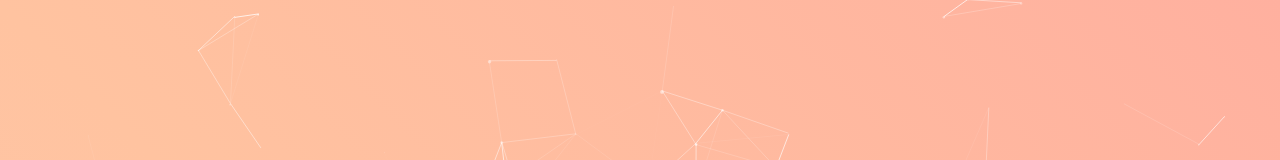
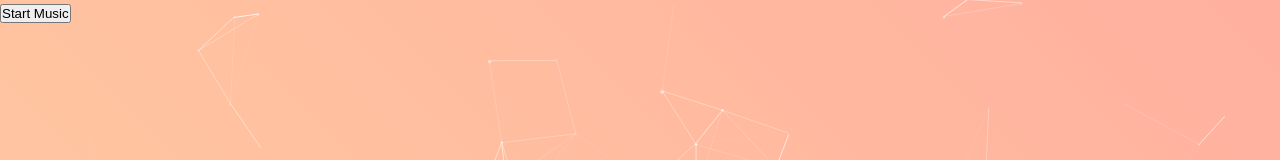
Before and after one commit to nirajjjj77/birthday-shikha, a website: page index.html in a window 1280 px wide. Shown: the top 160 px of the page. Drawn offline with nearby package versions, Linux system fonts and the light colour scheme.

Commit message:
button added

```diff
--- a/index.html
+++ b/index.html
@@ -317,13 +317,11 @@
 });
 
   </script>
-  <script>
-    // This opens music in a separate popup window once (on load)
-    window.onload = function () {
-      if (!window.musicPopup || window.musicPopup.closed) {
-        window.musicPopup = window.open('music.html', 'musicWindow', 'width=1,height=1');
-      }
-    };
-  </script>
+  <button onclick="playMusic()">Start Music</button>
+<script>
+  function playMusic() {
+    window.musicPopup = window.open('music.html', 'musicWindow', 'width=1,height=1');
+  }
+</script>
 </body>
 </html>
```
